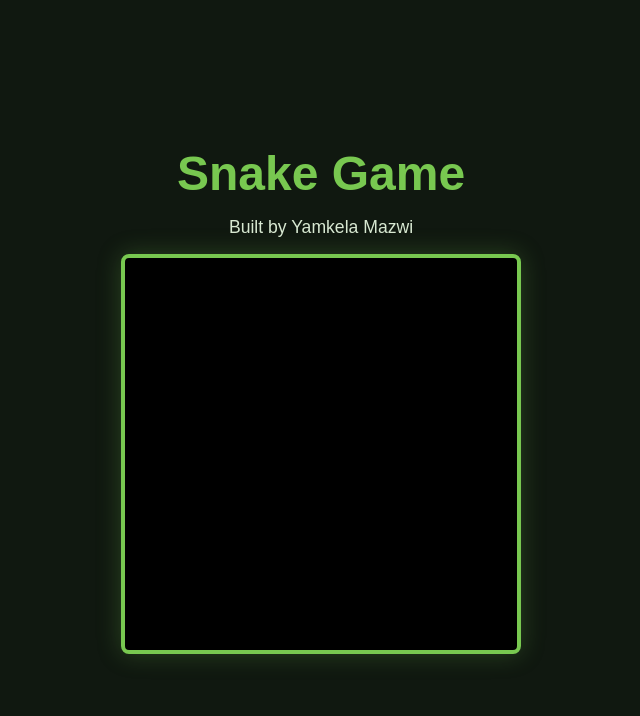
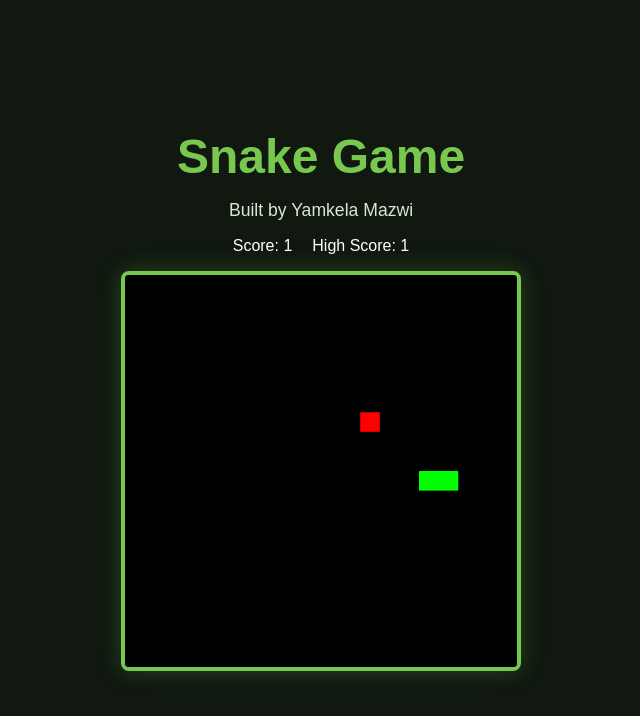
Before and after one commit to yamkelamazwi/Snake-Game, a plain HTML site: page index.html in a window 1280 px wide. Shown: the whole page, without its empty margins (319-959 px from the left). Drawn offline with Linux system fonts and the light colour scheme.

Commit message:
Enhance index.html with viewport and score board
Added viewport meta tag and score board to the HTML structure.

```diff
--- a/index.html
+++ b/index.html
@@ -2,6 +2,7 @@
 <html lang="en">
 <head>
   <meta charset="UTF-8">
+  <meta name="viewport" content="width=device-width, initial-scale=1.0">
   <title>Snake Game</title>
   <link rel="stylesheet" href="styles.css">
 </head>
@@ -10,6 +11,11 @@
   <h1>Snake Game</h1>
   <h2 id="game-author">Built by Yamkela Mazwi</h2>
 
+  <div id="score-board">
+    <span>Score: <span id="score">0</span></span>
+    <span>High Score: <span id="high-score">0</span></span>
+  </div>
+
   <canvas id="game" width="400" height="400"></canvas>
 
   <script src="script.js"></script>
```
Lines whose indentation alone changed are shown as unchanged.
